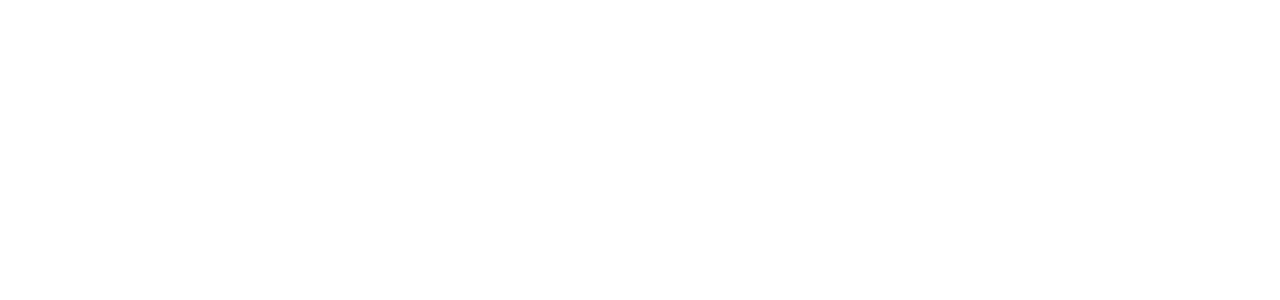
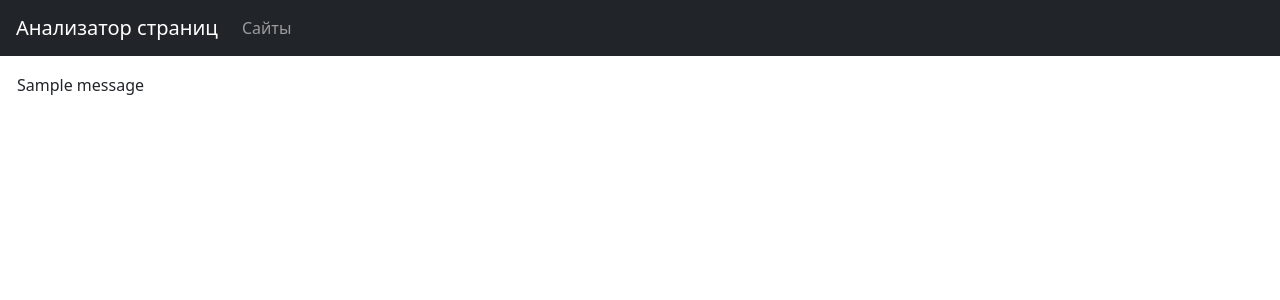
Before and after one commit to Evgenii-Prokofev/python-project-83, a Flask app: page / in a window 1280 px wide. Before the commit the part shown is empty. Shown: the top 300 px of the page. Run offline with Flask 3, Linux system fonts and the light colour scheme; one stand-in notice (Sample message) is shown.

Commit message:
change base.html

```diff
--- a/page_analyzer/templates/base.html
+++ b/page_analyzer/templates/base.html
@@ -7,12 +7,26 @@
          rel="stylesheet"
          integrity="sha384-QWTKZyjpPEjISv5WaRU9OFeRpok6YctnYmDr5pNlyT2bRjXh0JMhjY6hW+ALEwIH"
          crossorigin="anonymous">
-   <title>{% block title %}Welcome to Our Website{% endblock %}</title>
+   <title>{% block title %}{% endblock %}</title>
 
 </head>
 <body>
+  <nav class="navbar navbar-expand-md navbar-dark bg-dark px-3">
+      <a class="navbar-brand" href="/">Анализатор страниц</a>
+      <div id="navbarNav">
+            <ul class="navbar-nav">
+              <li class="nav-item"><a class="nav-link" href="/urls">Сайты</a></li>
+            </ul>
+      </div>
+  </nav>
+  {% with messages = get_flashed_messages(with_categories=True) %}
+    {% if messages %}
+        {% for category, message in messages %}
+            <div class="alert {{ category }}" role="alert">{{ message }}</div>
+        {% endfor %}
+    {% endif %}
+  {% endwith %}
     {% block content %}{% endblock %}
-
     <script src="https://cdn.jsdelivr.net/npm/bootstrap@5.3.3/dist/js/bootstrap.bundle.min.js"
             integrity="sha384-YvpcrYf0tY3lHB60NNkmXc5s9fDVZLESaAA55NDzOxhy9GkcIdslK1eN7N6jIeHz"
             crossorigin="anonymous"></script>
```
